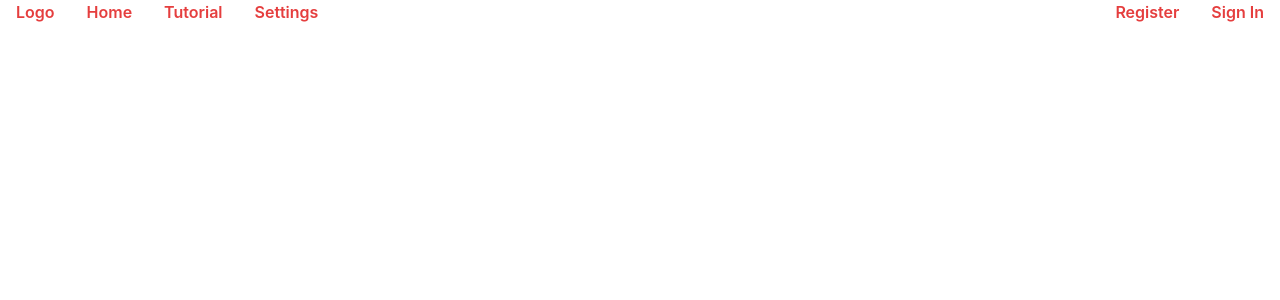
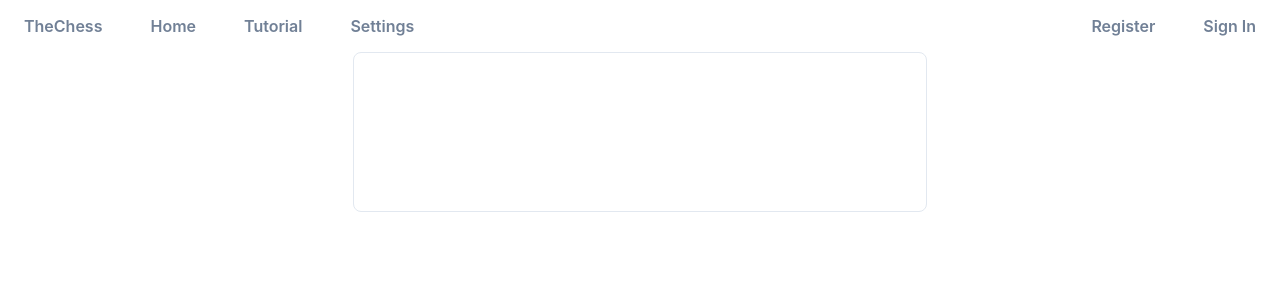
Before and after one commit to MarcelJulian/the-chess, a React (Create React App) app in the folder src/main/frontend/: page / in a window 1280 px wide. Shown: the top 300 px of the page. Built offline with nearby package versions, Linux system fonts and the light colour scheme.

Commit message:
refactor: :recycle: refactor NavBar

```diff
--- /dev/null
+++ b/src/main/frontend/src/components/NavBar/index.tsx
@@ -0,0 +1,22 @@
+import React from "react";
+
+import { Box, Button, Flex } from "@chakra-ui/react";
+
+function NavBar() {
+  return (
+    <Flex>
+      <Box>
+        <Button variant="link">TheChess</Button>
+        <Button variant="link">Home</Button>
+        <Button variant="link">Tutorial</Button>
+        <Button variant="link">Settings</Button>
+      </Box>
+      <Box ml="auto">
+        <Button variant="link">Register</Button>
+        <Button variant="link">Sign In</Button>
+      </Box>
+    </Flex>
+  );
+}
+
+export default NavBar;
--- a/src/main/frontend/src/pages/HomePage/index.tsx
+++ b/src/main/frontend/src/pages/HomePage/index.tsx
@@ -1,33 +1,18 @@
 import React from "react";
 
-import { Box, Button, Flex } from "@chakra-ui/react";
+import { Box, Container } from "@chakra-ui/react";
+
+import NavBar from "components/NavBar";
 
 function HomePage() {
   return (
-    <Flex>
-      <Box>
-        <Button colorScheme="red" variant="link">
-          Logo
-        </Button>
-        <Button colorScheme="red" variant="link">
-          Home
-        </Button>
-        <Button colorScheme="red" variant="link">
-          Tutorial
-        </Button>
-        <Button colorScheme="red" variant="link">
-          Settings
-        </Button>
-      </Box>
-      <Box ml="auto">
-        <Button colorScheme="red" variant="link">
-          Register
-        </Button>
-        <Button colorScheme="red" variant="link">
-          Sign In
-        </Button>
-      </Box>
-    </Flex>
+    <Box>
+      <NavBar />
+      <Container />
+      <Container>
+        <Box border="1px" borderColor="gray.200" borderRadius="lg" h="10rem" />
+      </Container>
+    </Box>
   );
 }
 
--- a/src/main/frontend/src/theme.ts
+++ b/src/main/frontend/src/theme.ts
@@ -4,7 +4,9 @@ const theme = extendTheme({
   components: {
     Button: {
       baseStyle: {
-        padding: "1rem"
+        p: "0.5rem",
+        py: "0.5rem",
+        m: "0.5rem"
       }
     }
   }
```
